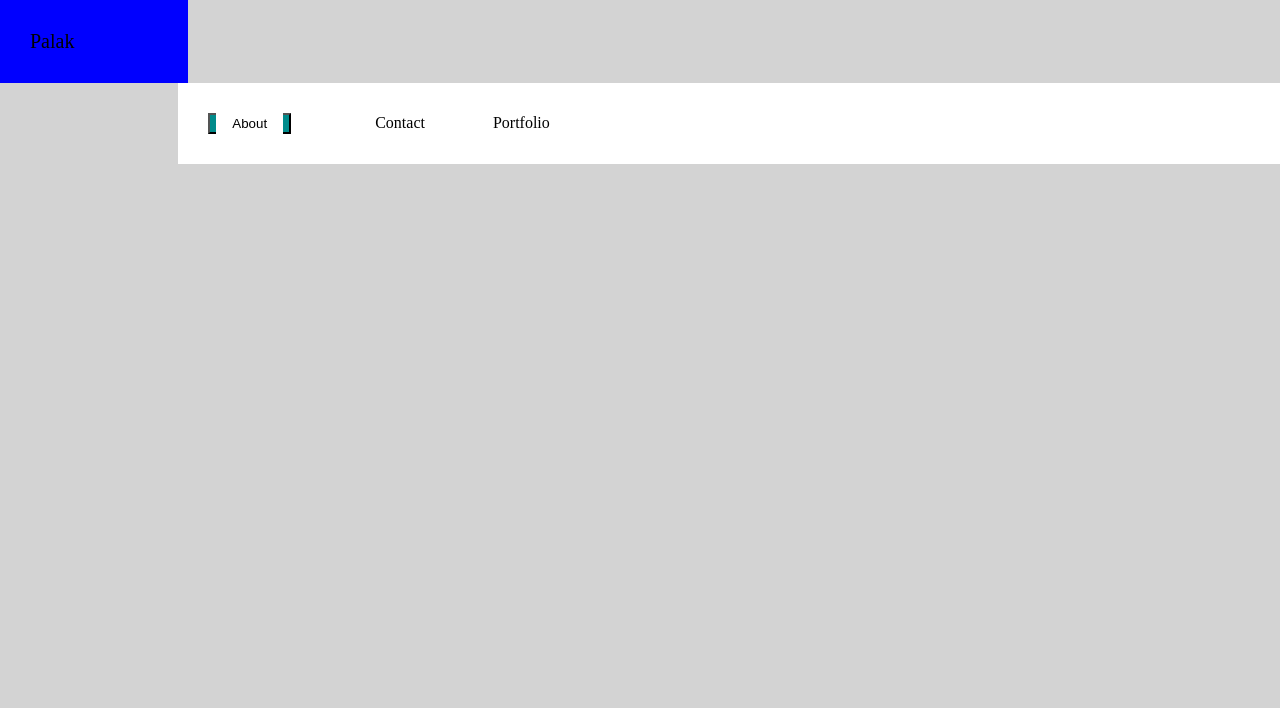
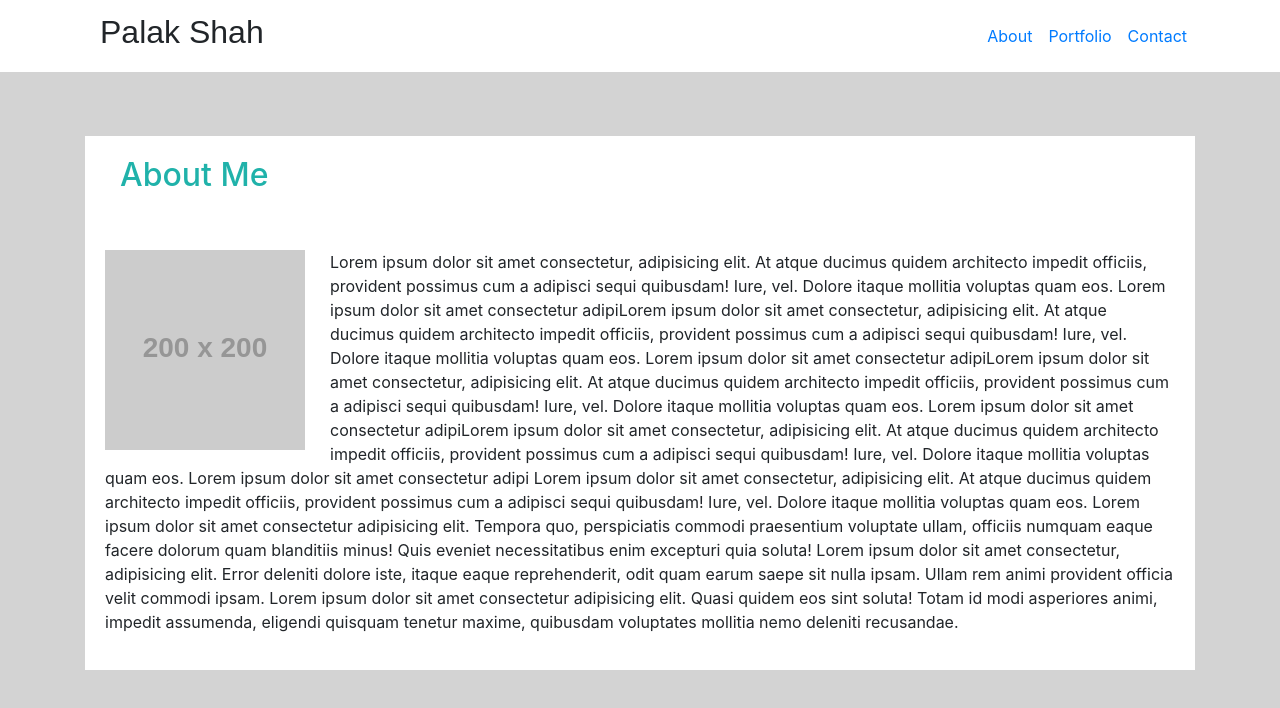
Before and after one commit to palshah28/Basic-Portfolio, a plain HTML site: page index.html in a window 1280 px wide. Drawn offline with nearby package versions, Linux system fonts and the light colour scheme; placeholder pictures from the web are drawn by us.

Commit message:
changes by bootstrap

```diff
--- a/assets/reset.css
+++ b/assets/reset.css
@@ -1,6 +1,4 @@
 body {
     background-color:lightgrey;
-    margin-top:0px;
-    margin-left: 0px;
-    margin-right: 0px;
+
 }
--- a/assets/style.css
+++ b/assets/style.css
@@ -3,40 +3,66 @@ li {
     display: inline;
 }
 
-ul {
-    list-style-type: none;
-    margin: 0;
-    padding: 30px;
-    overflow: hidden;
-    background-color:white;
-}
-
-li a {
-   background-color:white;
-    color: black;
-    text-align: center;
-    padding: 14px 16px;
-    text-decoration:none;
-}
 
 /* Change the link color to #111 (black) on hover */
 li a:hover {
     background-color: lightseagreen;
 }
-#nav{
-    float : right;
-    width: 86.07%;
-    /* padding: 28px; */
+
+.color1 {
+    background-color: white;
+   padding : 1%;
 }
 
-#palak {
-    float: left;
-    background-color:blue;
-     width: 10%;
-    padding: 30px;
+.font1 {
+    font-family: Arial, Helvetica, sans-serif;
     font-size: 20px;
+    /* background-color: cornflowerblue; */
 }
 
-button {
-    background-color: darkcyan;
+.card-height1{
+
+    padding: 10%;
+
 }
+
+.bgcolor1{
+
+    background-color:white;
+}
+
+#aboutmecolor {
+    color: lightseagreen;
+}
+
+
+#textfloat{
+float:left;
+position: relative;
+/* position: fixed; */
+
+}
+.imagefloat {
+    float: left;
+    position: relative;
+}
+
+.footercolor{
+    background-color:  lightseagreen;
+    padding: 5px;
+    width: 140%;
+    margin-top:px;
+
+}
+
+.imagemargin {
+    margin-right: 25px;
+}
+
+
+/* .header1 {
+    float:left;
+    background-color: blue;
+    width:15%;
+    padding:2%;
+} */
--- a/index.html
+++ b/index.html
@@ -1,28 +1,77 @@
 <!DOCTYPE html>
-<html>
+<html lang="en-us">
+
 <head>
-      <title>Basic_Portfolio_19May</title>
-      <link rel="stylesheet" type="text/css" href="assets/style.css">
-      <link rel="stylesheet" type="text/css" href="assets/reset.css">
-      <!-- <link rel="stylesheet" type="text/css" href="https://stackpath.bootstrapcdn.com/bootstrap/4.1.1/css/bootstrap.min.css"> -->
+    <link rel="stylesheet" href="https://stackpath.bootstrapcdn.com/bootstrap/4.1.1/css/bootstrap.min.css" integrity="sha384-WskhaSGFgHYWDcbwN70/dfYBj47jz9qbsMId/iRN3ewGhXQFZCSftd1LZCfmhktB" crossorigin="anonymous">
+    <script src="https://code.jquery.com/jquery-3.3.1.slim.min.js" integrity="sha384-q8i/X+965DzO0rT7abK41JStQIAqVgRVzpbzo5smXKp4YfRvH+8abtTE1Pi6jizo" crossorigin="anonymous"></script>
+    <script src="https://cdnjs.cloudflare.com/ajax/libs/popper.js/1.14.3/umd/popper.min.js" integrity="sha384-ZMP7rVo3mIykV+2+9J3UJ46jBk0WLaUAdn689aCwoqbBJiSnjAK/l8WvCWPIPm49" crossorigin="anonymous"></script>
+    <script src="https://stackpath.bootstrapcdn.com/bootstrap/4.1.1/js/bootstrap.min.js" integrity="sha384-smHYKdLADwkXOn1EmN1qk/HfnUcbVRZyYmZ4qpPea6sjB/pTJ0euyQp0Mk8ck+5T" crossorigin="anonymous"></script>
+    <link rel="stylesheet" href="/assets/style.css">
+    <link rel="stylesheet" href="/assets/reset.css">
 </head>
+
 <body>
-        <header id="palak">Palak</header>
-            <nav id="nav">
-                <ul>
-                    <li>
-                    <button><a href="#"/>About</button>
+
+
+    <!-- <div class="row">  -->
+        <nav class="navbar navbar-default color1 navbar-expand-lg row">
+                <div class="container-fluid container">
+                  <div class="navbar-header font1 col-sm col-2 ">
+                    <h2>Palak Shah</h2>
+                  </div>
+
+                  <div class="collapse navbar-collapse justify-content-end" id="navbarNav">
+                        <ul class="navbar-nav">
+                            <li class="nav-item active">
+                                <a class="nav-link" href="#">About <span class="sr-only">(current)</span></a>
                             </li>
-                    <li>
-                        <a href="contact.html"/>Contact
+                            <li class="nav-item">
+                                <a class="nav-link" href="portfolio.html">Portfolio</a>
                             </li>
-                    <li>
-                        <a href="portfolio.html"/>Portfolio
+                            <li class="nav-item">
+                                <a class="nav-link" href="contact.html">Contact</a>
                             </li>
+                        </ul>
+                    </div>
 
-                </ul>
+                </div>
+
         </nav>
+        <p></p>
+            <br>
+            <br>
+              <div class="container">
+
+            <div class="container bgcolor1" >
+                <div class="card-body">
+                    <div class="row">
+                        <div class="col">
+                            <h2 id="aboutmecolor">About Me</h2>
+                        </div>
+                     </div>
+                    <BR><BR>
+                    <div class="row">
+                         <!-- <div class="col-xs-6 col-md-3">  -->
+                         <p>
+                            <a class="float-left imagemargin" href="https://placeholder.com"><img src="http://via.placeholder.com/200x200"></a>
+                            Lorem ipsum dolor sit amet consectetur, adipisicing elit. At atque ducimus quidem architecto impedit officiis, provident possimus cum a adipisci sequi quibusdam! Iure, vel. Dolore itaque mollitia voluptas quam eos.
+                            Lorem ipsum dolor sit amet consectetur adipiLorem ipsum dolor sit amet consectetur, adipisicing elit. At atque ducimus quidem architecto impedit officiis, provident possimus cum a adipisci sequi quibusdam! Iure, vel. Dolore itaque mollitia voluptas quam eos.
+                            Lorem ipsum dolor sit amet consectetur adipiLorem ipsum dolor sit amet consectetur, adipisicing elit. At atque ducimus quidem architecto impedit officiis, provident possimus cum a adipisci sequi quibusdam! Iure, vel. Dolore itaque mollitia voluptas quam eos.
+                            Lorem ipsum dolor sit amet consectetur adipiLorem ipsum dolor sit amet consectetur, adipisicing elit. At atque ducimus quidem architecto impedit officiis, provident possimus cum a adipisci sequi quibusdam! Iure, vel. Dolore itaque mollitia voluptas quam eos.
+                            Lorem ipsum dolor sit amet consectetur adipi
+
+                            Lorem ipsum dolor sit amet consectetur, adipisicing elit. At atque ducimus quidem architecto impedit officiis, provident possimus cum a adipisci sequi quibusdam! Iure, vel. Dolore itaque mollitia voluptas quam eos.
+                            Lorem ipsum dolor sit amet consectetur adipisicing elit. Tempora quo, perspiciatis commodi praesentium voluptate ullam, officiis numquam eaque facere dolorum quam blanditiis minus! Quis eveniet necessitatibus enim excepturi quia soluta!
+                            Lorem ipsum dolor sit amet consectetur, adipisicing elit. Error deleniti dolore iste, itaque eaque reprehenderit, odit quam earum saepe sit nulla ipsam. Ullam rem animi provident officia velit commodi ipsam.
+                            Lorem ipsum dolor sit amet consectetur adipisicing elit. Quasi quidem eos sint soluta! Totam id modi asperiores animi, impedit assumenda, eligendi quisquam tenetur maxime, quibusdam voluptates mollitia nemo deleniti recusandae.
+                        </p>
+                         <!-- </div>  -->
+                    </div>
+
+                </div>
+            </div>
+
+
 
 
 </body>
-</html>
```
Lines whose indentation alone changed are shown as unchanged.
